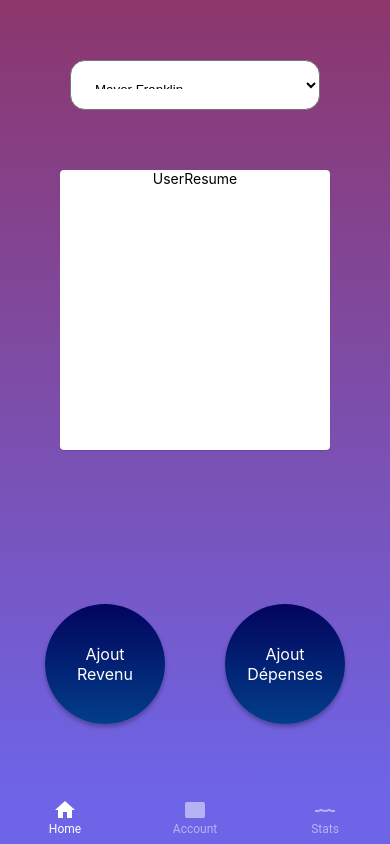
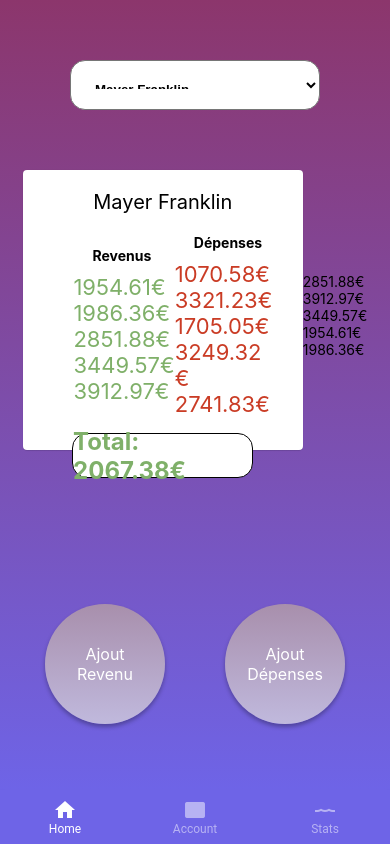
Before and after one commit to GaelTesson/bank, a React Native app: screen /Home in a window 390 px wide. Built offline with nearby package versions, Linux system fonts and the light colour scheme.

Commit message:
Co-authored-by: Dennis Bürki <LHP7-Dennis@users.noreply.github.com> Co-authored-by: Alexy.L <alexy76@users.noreply.github.com>

```diff
--- a/src/components/AjoutDepenses.js
+++ b/src/components/AjoutDepenses.js
@@ -92,6 +92,7 @@ const AjoutDepenses = () => {
                 <Picker
                         selectedValue={categories}
                         style={{ backgroundColor: '#fff', borderRadius: 15, borderColor: '#fff', borderWidth: 1,width: 250, height: 50, justifyContent: 'center', alignItems: 'center',padding:20 }}
+
                         onValueChange={(itemValue, itemIndex) => {
                             checkCategories(itemValue)
                         }}
--- /dev/null
+++ b/src/components/CardAlex.js
@@ -0,0 +1,12 @@
+import { Text } from 'react-native'
+
+const CardAlex = (props) => {
+    console.log(props)
+    return (
+        <>
+            <Text>{props.item.amount}</Text>
+        </>
+    )
+}
+
+export default CardAlex
--- a/src/components/Stats.js
+++ b/src/components/Stats.js
@@ -1,105 +1,72 @@
-// import React from 'react'
-// import { ScrollView, StatusBar, Dimensions, Text } from 'react-native'
-// import ScrollableTabView from 'react-native-scrollable-tab-view'
-// import {LineChart} from 'react-native-chart-kit'
-// import { data,contributionData, pieChartData, progressChartData } from './data'
-// import 'babel-polyfill'
+import React from 'react'
+import { ScrollView, StatusBar, Dimensions, Text } from 'react-native'
+import ScrollableTabView from 'react-native-scrollable-tab-view'
+import {LineChart} from 'react-native-chart-kit'
+import { data,contributionData, pieChartData, progressChartData } from './data'
+import 'babel-polyfill'
 
-// // in Expo - swipe left to see the following styling, or create your own
-// const chartConfigs = [
+// in Expo - swipe left to see the following styling, or create your own
+const chartConfigs = [
 
-//     {
-//         backgroundColor: '#022173',
-//         backgroundGradientFrom: '#022173',
-//         backgroundGradientTo: '#1b3fa0',
-//         color: (opacity = 1) => `rgba(255, 255, 255, ${opacity})`,
-//         style: {
-//             borderRadius: 2,
-//             marginVertical: 12,
+    {
+        backgroundColor: '#022173',
+        backgroundGradientFrom: '#022173',
+        backgroundGradientTo: '#1b3fa0',
+        color: (opacity = 1) => `rgba(255, 255, 255, ${opacity})`,
+        style: {
+            borderRadius: 2,
+            marginVertical: 12,
 
-//         }
-//     },
-// ]
+        }
+    },
+]
 
-// const Stats=()=>{
-//         const width = Dimensions.get('window').width
-//         const height = 220
-//         return (
-//             <ScrollableTabView renderTabBar={this.renderTabBar}>
-//                 {chartConfigs.map(chartConfig => {
-//                     const labelStyle = {
-//                         color: chartConfig.color(),
-//                         marginVertical: 10,
-//                         textAlign: 'center',
-//                         fontSize: 16
-//                     }
-//                     const graphStyle = {
-//                         marginVertical: 8,
-//                         ...chartConfig.style
-//                     }
-//                     return (
-//                         <ScrollView
-//                             key={Math.random()}
-//                             style={{
-//                                 backgroundColor: chartConfig.backgroundColor
-//                             }}
-//                         >
-//                             <Text style={labelStyle}>Bezier Line Chart</Text>
-//                             <LineChart
-//                                 data={data}
-//                                 width={width}
-//                                 height={height}
-//                                 chartConfig={chartConfig}
-//                                 bezier
-//                                 style={graphStyle}
-//                             />
-//                             {/* <Text style={labelStyle}>Progress Chart</Text>
-//                             <ProgressChart
-//                                 data={progressChartData}
-//                                 width={width}
-//                                 height={height}
-//                                 chartConfig={chartConfig}
-//                                 style={graphStyle}
-//                             />
-//                             <Text style={labelStyle}>Bar Graph</Text>
-//                             <BarChart
-//                                 width={width}
-//                                 height={height}
-//                                 data={data}
-//                                 chartConfig={chartConfig}
-//                                 style={graphStyle}
-//                             />
-//                             <Text style={labelStyle}>Pie Chart</Text>
-//                             <PieChart
-//                                 data={pieChartData}
-//                                 height={height}
-//                                 width={width}
-//                                 chartConfig={chartConfig}
-//                                 accessor="population"
-//                                 style={graphStyle}
-//                             />
-//                             <Text style={labelStyle}>Line Chart</Text>
-//                             <LineChart
-//                                 data={data}
-//                                 width={width}
-//                                 height={height}
-//                                 chartConfig={chartConfig}
-//                                 style={graphStyle}
-//                             />
-//                             <Text style={labelStyle}>Contribution Graph</Text>
-//                             <ContributionGraph
-//                                 values={contributionData}
-//                                 width={width}
-//                                 height={height}
-//                                 endDate={new Date('2016-05-01')}
-//                                 numDays={105}
-//                                 chartConfig={chartConfig}
-//                                 style={graphStyle}
-//                             /> */}
-//                         </ScrollView>
-//                     )
-//                 })}
-//             </ScrollableTabView>
-//         )
-//     }
-// export default Stats
+const Stats=()=>{
+        const width = Dimensions.get('window').width
+        const height = 220
+        return (
+            <ScrollableTabView renderTabBar={this.renderTabBar}>
+                {chartConfigs.map(chartConfig => {
+                    const labelStyle = {
+                        color: chartConfig.color(),
+                        marginVertical: 10,
+                        textAlign: 'center',
+                        fontSize: 16
+                    }
+                    const graphStyle = {
+                        marginVertical: 8,
+                        ...chartConfig.style
+                    }
+                    return (
+                        <ScrollView>
+                        <Text>
+                        Bezier Line Chart
+                      </Text>
+                      <LineChart
+                        data={data}
+                        width={Dimensions.get('window').width} // from react-native
+                        height={220}
+                        yAxisLabel={'$'}
+                        chartConfig={{
+                          backgroundColor: '#e26a00',
+                          backgroundGradientFrom: '#fb8c00',
+                          backgroundGradientTo: '#ffa726',
+                          decimalPlaces: 2, // optional, defaults to 2dp
+                          color: (opacity = 1) => `rgba(255, 255, 255, ${opacity})`,
+                          style: {
+                            borderRadius: 16
+                          }
+                        }}
+                        bezier
+                        style={{
+                          marginVertical: 8,
+                          borderRadius: 16
+                        }}
+                      />
+                        </ScrollView>
+                    )
+                })}
+            </ScrollableTabView>
+        )
+    }
+export default Stats
--- a/src/components/UserResume.js
+++ b/src/components/UserResume.js
@@ -1,19 +1,118 @@
-import { View, Text } from 'react-native'
+import { View, Text, StyleSheet, FlatList } from 'react-native'
 import React from 'react'
 import { Card } from 'react-native-paper'
-import { TouchableOpacity } from 'react-native-web'
+import GlobalContext from '../helpers/GlobalContext'
+import { useContext, useEffect, useState } from 'react'
+import data from '../../assets/data.json'
+import CardAlex from './CardAlex'
 
 const UserResume = () => {
+
+    const contextValue = useContext(GlobalContext)
+    const [user, setUser] = useState('')
+    const [amount, setAmmount] = useState(0)
+
+    const revenus = data[contextValue.index].incomes.map((element,key) =>{
+        return <Text key={key} style={{color:'#7fb069', fontSize:22}}>{element.amount.replace('€', '').replace(',', '') + '€'}</Text>
+    }
+)
+
+    const depenses = data[contextValue.index].expenses.map((element,key) =>{
+        return <Text key={key} style={{color:'#ca3c25', fontSize:22}}>{element.amount.replace('€', '').replace(',', '') + '€'}</Text>
+    }
+)
+
+const { incomes, expenses } = data[contextValue.index]
+
+
+const totalDepenses = expenses.reduce((acc, curr) => {
+    return acc + parseFloat(curr.amount.replace('€', '').replace(',', ''))
+}
+, 0)
+const totalRevenus = incomes.reduce((acc, curr) => {
+    return acc + parseFloat(curr.amount.replace('€', '').replace(',', ''))
+}
+, 0)
+const total = (totalRevenus -totalDepenses).toFixed(2)
+
+
+    useEffect(() => {
+        setUser(contextValue.user)
+        setAmmount(total)
+    }
+    , [contextValue.user])
+
+
+
+const tableau = incomes.map(element=> {
+    return {
+        ...element,
+        date : new Date(element.date).getTime(),
+        amount: element.amount.replace('€', '').replace(',', '') + '€' }
+
+}).sort((a,b) =>  b.date - a.date)
+
+
+    useEffect(() => {
+        setUser(contextValue.user)
+        setAmmount(contextValue.ammount)
+    })
+
     return (
-        <View style={{ flex: 1, alignItems: 'center', justifyContent: 'center' }}>
-            <Card style={{ width: 270, height: 280, alignItems: 'center', justifyContent: 'center' , marginBottom:10}}>
-                <Text>UserResume</Text>
+        <View style={{ flex: 1, alignItems: 'center', justifyContent: 'center', flexDirection:'row', }}>
 
+            <Card style={{ width: 280, height: 280, alignItems: 'center', justifyContent: 'center' , marginBottom:10,}}>
+                <Text style={styles.text}>{user}</Text>
+
+
+
+                <View style={{flexDirection:'row', width:'100%', alignItems:'center', justifyContent:'center', paddingStart:24, }}>
+
+                    <View style={{flex:1}}>
+                        <Text style={{fontWeight:'bold', marginBottom:10, paddingStart:19}}>Revenus</Text>
+                        {revenus}
+
+                    </View>
+                    <View style={{flex:1}}>
+                        <Text style={{fontWeight:'bold', marginBottom:10,paddingStart:19}}>Dépenses</Text>
+                        {depenses}
+
+
+                    </View>
+
+                </View>
+                <View style={{alignItems:'center'}}>
+                <View style={{alignItems:'center', marginTop:16, backgroundColor:'#fff', borderWidth:1, borderColor:'black', borderRadius:15, width:'80%', height:45, justifyContent:'center' }}>
+                    <Text style={Math.sign(total) === 1 ? {color : '#7fb069', fontWeight:'bold', fontSize:24} : {color : '#ca3c25',fontWeight:'bold', fontSize:24}}>Total: {total}€</Text>
+                </View>
+                </View>
             </Card>
+
+            <View>
+                <FlatList
+                    data={tableau}
+                    renderItem={CardAlex}
+                    keyExtractor={(item, index) => index}
+                    ListFooterComponentStyle = {{ borderBottomLeftRadius : 8, borderBottomRightRadius : 8}}
+                />
+            </View>
+
         </View>
-
 
     )
 }
 
 export default UserResume
+
+const styles = StyleSheet.create({
+    text: {
+        fontSize: 20,
+        alignContent: 'center',
+        alignItems: 'center',
+        justifyContent: 'center',
+        textAlign: 'center',
+        marginBottom: 10,
+        padding: 10,
+        marginTop: 10,
+ }
+}   )
--- a/src/screens/HomeScreen.js
+++ b/src/screens/HomeScreen.js
@@ -56,10 +56,11 @@ const HomeScreen = ({ navigation }) => {
             borderRadius: 15,
             justifyContent: 'center',
             alignContent: 'center',
-            padding: 20
+            padding: 20,
+            fontWeight: 'bold',
           }}>
 
-          {data.map((item, index) => <Picker.Item label={item.user} value={item.user} key={index} />)}
+          {data.map((item, index) => <Picker.Item label={item.user} value={item.user} key={index} style={{fontWeight:'bold'}} />)}
 
         </Picker>
       </View>
@@ -79,7 +80,7 @@ const HomeScreen = ({ navigation }) => {
           onPress={() =>
             navigation.push('Income')
           }>
-          <LinearGradient colors={['#03045e', '#023e8a']} style={styles.button1}>
+          <LinearGradient colors={['#a88fac', '#c0b9dd']} style={styles.button1}>
             <Text style={{ color: 'white', fontSize: 16, textAlign: 'center' }}>Ajout{"\n"}Revenu</Text>
           </LinearGradient>
         </TouchableOpacity>
@@ -88,7 +89,7 @@ const HomeScreen = ({ navigation }) => {
           onPress={() =>
             navigation.push('Payments')
           }>
-          <LinearGradient colors={['#03045e', '#023e8a']} style={styles.button2}>
+          <LinearGradient colors={['#a88fac', '#c0b9dd']} style={styles.button2}>
             <Text style={{ color: 'white', fontSize: 16, textAlign: 'center' }}>Ajout{"\n"}Dépenses</Text>
           </LinearGradient>
         </TouchableOpacity>
@@ -97,6 +98,7 @@ const HomeScreen = ({ navigation }) => {
     </View >
   )
 }
+
 
 export default HomeScreen
 
@@ -109,6 +111,7 @@ const styles = StyleSheet.create({
     borderRadius: 10,
     backgroundColor: 'white',
     marginRight: 40,
+
 
   },
 
@@ -126,6 +129,7 @@ const styles = StyleSheet.create({
     shadowOpacity: 0.29,
     shadowRadius: 4.65,
     marginLeft: 60,
+    elevation: 7,
   },
   button1: {
     width: 120,
@@ -142,6 +146,7 @@ const styles = StyleSheet.create({
     },
     shadowOpacity: 0.29,
     shadowRadius: 4.65,
+    elevation: 7,
   },
   background: {
     position: 'absolute',
--- a/src/screens/StatScreen.js
+++ b/src/screens/StatScreen.js
@@ -1,6 +1,7 @@
 import { View, Text, StyleSheet } from 'react-native'
 import React from 'react'
 import { LinearGradient } from 'expo-linear-gradient'
+import {Stats} from '../components/Stats'
 
 
 
@@ -8,7 +9,7 @@ const StatScreen = () => {
   return (
     <View style={{ flex: 1, alignItems: 'center', justifyContent: 'center' }}>
   <LinearGradient colors={['#4cc9f0', '#0096c7']} style={styles.background} />
-
+  <Stats />
     </View>
   )
 }
```
